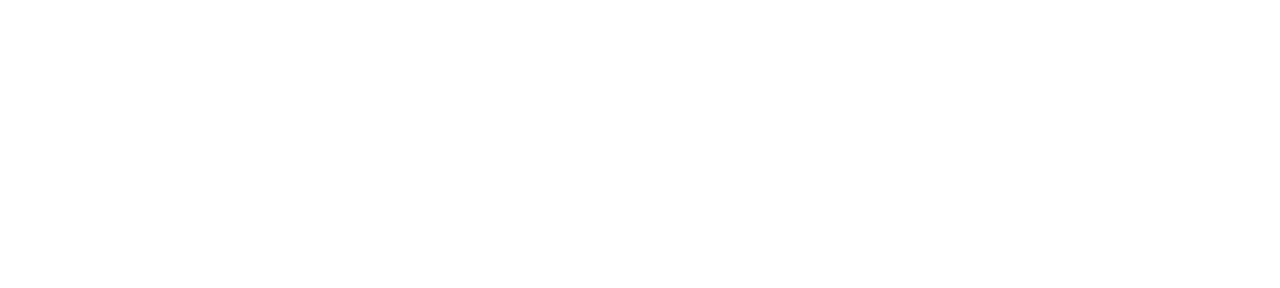
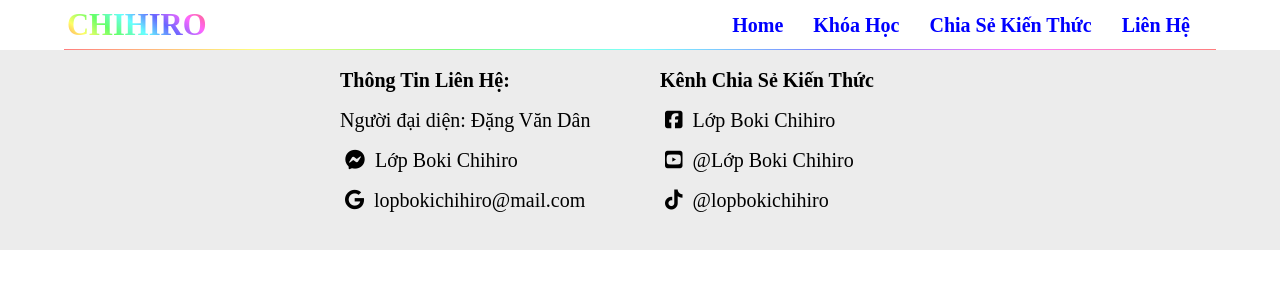
Before and after one commit to caokieu88-bit/caoKieu_Web, a plain HTML site: page lienhe.html in a window 1280 px wide. Drawn offline with Linux system fonts and the light colour scheme.

Commit message:
lan6-09.12

```diff
--- /dev/null
+++ b/chiase.html
@@ -0,0 +1,106 @@
+<!DOCTYPE html>
+<html lang="en">
+  <head>
+    <meta charset="UTF-8" />
+    <meta name="viewport" content="width=device-width, initial-scale=1.0" />
+    <link
+      rel="stylesheet"
+      href="https://cdnjs.cloudflare.com/ajax/libs/font-awesome/6.6.0/css/all.min.css"
+      integrity="sha512-Kc323vGBEqzTmouAECnVceyQqyqdsSiqLQISBL29aUW4U/M7pSPA/gEUZQqv1cwx4OnYxTxve5UMg5GT6L4JJg=="
+      crossorigin="anonymous"
+      referrerpolicy="no-referrer"
+    />
+    <link rel="stylesheet" href="share.css" />
+    <title>Chia Sẻ Kiến Thức</title>
+  </head>
+  <body>
+    <nav>
+      <div class="logo">CHIHIRO</div>
+      <ul>
+        <li class="nav-link"><a href="./index.html">Home</a></li>
+        <li class="nav-link"><a href="./khoahoc.html">Khóa Học</a></li>
+        <li class="nav-link"><a href="./chise.html">Chia Sẻ Kiến Thức</a></li>
+        <li class="nav-link"><a href="./lienhe.html">Liên Hệ</a></li>
+      </ul>
+    </nav>
+
+    <div class="container">
+      <div class="boxVideo">
+        <input type="text" id="searchInput" placeholder="Tìm kiếm video" />
+        <ul id="videoList">
+          <li>
+            <a href="#" data-video="https://www.youtube.com/embed/5nnzG4FcxtU"
+              >bideo 1</a
+            >
+          </li>
+          <li>
+            <a href="#" data-video="https://www.youtube.com/embed/9ZH1I05gegs"
+              >aideo 2</a
+            >
+          </li>
+          <li>
+            <a href="#" data-video="https://www.youtube.com/embed/5nnzG4FcxtU"
+              >Vdeo 3</a
+            >
+          </li>
+          <li>
+            <a href="#" data-video="https://www.youtube.com/embed/9ZH1I05gegs"
+              >ideo 4</a
+            >
+          </li>
+        </ul>
+      </div>
+      <iframe
+        id="myVideo"
+        width="560"
+        height="315"
+        frameborder="0"
+        allowfullscreen
+      ></iframe>
+    </div>
+    <footer>
+      <div class="footer-box">
+        <div class="footer-box1"></div>
+        <div class="ttlh">
+          <p><strong>Thông Tin Liên Hệ:</strong></p>
+          <p>Người đại diện: Đặng Văn Dân</p>
+          <p>
+            <i class="fa-brands fa-facebook-messenger"></i>
+            <a href="https://www.facebook.com/lop.boki.chihiro" target="_blank"
+              >Lớp Boki Chihiro</a
+            >
+          </p>
+          <p>
+            <i class="fa-brands fa-google"></i>
+            <a href="https://mail.google.com/" target="_blank"
+              >lopbokichihiro@mail.com</a
+            >
+          </p>
+        </div>
+        <div class="mxh">
+          <p><strong>Kênh Chia Sẻ Kiến Thức</strong></p>
+          <p class="mxh-f">
+            <i class="fa-brands fa-square-facebook"></i>
+            <a href="https://www.facebook.com/lop.boki.chihiro" target="_blank"
+              >Lớp Boki Chihiro</a
+            >
+          </p>
+          <p class="mxh-y">
+            <i class="fa-brands fa-square-youtube"></i>
+            <a href="https://www.youtube.com/@lopbokichihiro" target="_blank"
+              >@Lớp Boki Chihiro</a
+            >
+          </p>
+          <p class="mxh-t">
+            <i class="fa-brands fa-tiktok"></i>
+            <a href="https://www.tiktok.com/@lopbokionline" target="_blank"
+              >@lopbokichihiro</a
+            >
+          </p>
+        </div>
+        <div class="footer-box4"></div>
+      </div>
+    </footer>
+    <script src="./main.js"></script>
+  </body>
+</html>
--- a/lienhe.html
+++ b/lienhe.html
@@ -0,0 +1,66 @@
+<!DOCTYPE html>
+<html lang="en">
+<head>
+    <meta charset="UTF-8">
+    <meta name="viewport" content="width=device-width, initial-scale=1.0">
+    <link
+      rel="stylesheet"
+      href="https://cdnjs.cloudflare.com/ajax/libs/font-awesome/6.6.0/css/all.min.css"
+      integrity="sha512-Kc323vGBEqzTmouAECnVceyQqyqdsSiqLQISBL29aUW4U/M7pSPA/gEUZQqv1cwx4OnYxTxve5UMg5GT6L4JJg=="
+      crossorigin="anonymous"
+      referrerpolicy="no-referrer"
+    />
+    <link rel="stylesheet" href="style.css">
+    <title>Thông Tin Liên Hệ</title>
+</head>
+<body>
+    <nav>
+        <div class="logo">CHIHIRO</div>
+        <ul>
+          <li class="nav-link"><a href="./index.html">Home</a></li>
+          <li class="nav-link"><a href="./khoahoc.html">Khóa Học</a></li>
+          <li class="nav-link"><a href="./chise.html">Chia Sẻ Kiến Thức</a></li>
+          <li class="nav-link"><a href="./lienhe.html">Liên Hệ</a></li>
+        </ul>
+      </nav>
+
+    <footer>
+        <div class="footer-box">
+          <div class="footer-box1"></div>
+          <div class="ttlh">
+            <p><strong>Thông Tin Liên Hệ:</strong> </p>
+            <p>Người đại diện: Đặng Văn Dân</p>
+            <p>
+              <i class="fa-brands fa-facebook-messenger"></i>
+              <a href="https://www.facebook.com/lop.boki.chihiro" target="_blank">Lớp Boki Chihiro</a>
+            </p>
+            <p>
+              <i class="fa-brands fa-google"></i>
+              <a href="https://mail.google.com/" target="_blank">lopbokichihiro@mail.com</a>
+
+            </p>
+            <!-- <p>
+              <i class="fa-brands fa-tiktok"></i>
+              <a href="https://www.tiktok.com/" target="_blank">@lopbokichihiro</a>
+
+            </p> -->
+
+            <!-- <div class="ttlh-f"><i class="fa-brands fa-facebook-messenger"></i></div>
+            <div class="ttlh-z"></div>
+            <div class="ttlh-m"><i class="fa-brands fa-google"></i></div> -->
+          </div>
+          <div class="mxh">
+
+            <p><strong>Kênh Chia Sẻ Kiến Thức</strong> </p>
+            <p class="mxh-f"><i class="fa-brands fa-square-facebook"></i>
+              <a href="https://www.facebook.com/lop.boki.chihiro" target="_blank">Lớp Boki Chihiro</a></p>
+            <p class="mxh-y"><i class="fa-brands fa-square-youtube"></i>
+            <a href="https://www.youtube.com/@lopbokichihiro" target="_blank">@Lớp Boki Chihiro</a></p>
+            <p class="mxh-t"><i class="fa-brands fa-tiktok"></i>
+              <a href="https://www.tiktok.com/@lopbokionline" target="_blank">@lopbokichihiro</a></p>
+          </div>
+          <div class="footer-box4"></div>
+        </div>
+      </footer>
+</body>
+</html>
--- /dev/null
+++ b/share.css
@@ -0,0 +1,202 @@
+html {
+  font-size: 62.5%;
+}
+
+body {
+  font-size: 1.6rem;
+  margin: 0;
+}
+nav {
+  max-width: 80ch;
+  min-width: 680px;
+  margin: 0 auto;
+  padding-inline: 1em;
+}
+h1,
+h2,
+h3 {
+  text-wrap: balance;
+  line-height: 1;
+}
+p {
+  text-wrap: pretty;
+  line-height: 2;
+  font-size: 2rem;
+}
+nav {
+  position: sticky;
+  top: 0;
+  left: 0;
+  min-height: 5rem;
+  /* background-color: rgb(185, 78, 78); */
+  backdrop-filter: blur(0.2em);
+  display: flex;
+  justify-content: space-between;
+  align-items: center;
+  padding: 0;
+}
+ul {
+  padding-right: 1em;
+  margin: 0;
+  /* display: inline-flex; */
+  gap: 1rem;
+}
+nav li {
+  list-style: none;
+  display: inline-block;
+  cursor: pointer;
+  transition: 0.5s linear;
+  padding: 1rem;
+  font-size: 2rem;
+  font-weight: 500;
+}
+
+h1 {
+  font-size: clamp(5rem, 7cqi, 16rem);
+  font-weight: 100;
+  max-width: 50%;
+  color: #e389f5;
+}
+
+nav:after {
+  content: "";
+  position: absolute;
+  height: 0.05em;
+  width: 100%;
+  bottom: 0;
+  background: linear-gradient(in hsl longer hue 90deg, #f66 0 0);
+  opacity: 0;
+}
+
+.logo {
+  font-weight: 900;
+  font-size: 7cqi;
+  background: linear-gradient(in hsl longer hue 40deg, #f66 0 0);
+  background-clip: text;
+  color: #0000;
+}
+@keyframes fade-out {
+  to {
+    background-size: 150%;
+    opacity: 0;
+  }
+}
+@keyframes zoom-out {
+  to {
+    font-size: 3rem;
+    padding-left: 0.1em;
+  }
+}
+@keyframes appear {
+  to {
+    opacity: 1;
+  }
+}
+@keyframes max-out {
+  to {
+    max-width: 90%;
+  }
+}
+
+nav {
+  animation: max-out linear both;
+  animation-timeline: view();
+  animation-range-start: 80vh;
+  animation-range-end: 100vh;
+}
+nav:after {
+  animation: appear linear both;
+  animation-timeline: view();
+  animation-range-start: 60vh;
+  animation-range-end: 100vh;
+}
+.logo {
+  animation: zoom-out linear both;
+  animation-timeline: view();
+  animation-range-start: 10vh;
+  animation-range-end: 100vh;
+}
+nav a {
+  color: blue;
+  text-decoration: none;
+  white-space: nowrap;
+  display: flex;
+  transition: color 0.3s ease;
+  font-weight: 700;
+}
+.nav-link {
+  border-radius: 10px;
+}
+.nav-link:hover a {
+  background: linear-gradient(in hsl longer hue 20deg, #f66 0 0);
+  background-clip: text;
+  color: #0000;
+}
+.nav-link:hover {
+  background-color: #251515;
+}
+
+.footer-box {
+  height: 20rem;
+  min-width: 800px;
+  background-color: rgba(211, 211, 211, 0.438);
+  display: flex;
+
+  bottom: 0;
+}
+.ttlh,
+.mxh,
+.footer-box1,
+.footer-box4 {
+  flex-grow: 1;
+  width: 30%;
+  min-width: 30rem;
+}
+.footer-box p {
+  line-height: 1;
+  padding-left: 2rem;
+}
+.footer-box a {
+  text-decoration: none;
+  color: #000;
+}
+.footer-box a:hover {
+  color: blue;
+}
+
+.fa-brands {
+  padding: 0 0.5rem;
+}
+
+/* TRANG CHIA SẺ */
+
+.container {
+  display: flex;
+  max-width: 80vw;
+  margin: 2.5rem auto;
+}
+
+#myVideo {
+  width: 55vw;
+  height: 66vh;
+
+  background: #000;
+  margin: 3px;
+  border-radius: 5px;
+}
+.boxVideo {
+  width: 25rem;
+  min-width: 25rem;
+  height: 66vh;
+  border: 2px solid;
+  border-radius: 5px;
+
+  overflow: auto;
+}
+#videoList {
+  margin-top: 30px;
+}
+#searchInput {
+  width: 24rem;
+  height: 2rem;
+}
--- a/style.css
+++ b/style.css
@@ -19,7 +19,7 @@ h1,
 h2,
 h3 {
   text-wrap: balance;
-  line-height: 0.8;
+  line-height: 1;
 }
 p {
   text-wrap: pretty;
@@ -77,7 +77,7 @@ h1 {
   cursor: pointer;
   color: #fff;
 }
-.btn a{
+.btn a {
   color: #fff;
   text-decoration: none;
 }
@@ -178,6 +178,39 @@ nav a {
   background-color: #251515;
 }
 
+.footer-box {
+  /* width: 65vw; */
+  height: 20rem;
+  min-width: 800px;
+  background-color: rgba(211, 211, 211, 0.438);
+  display: flex;
+  /* position: absolute; */
+  bottom: 0;
+}
+.ttlh,
+.mxh,
+.footer-box1,
+.footer-box4 {
+  flex-grow: 1;
+  width: 30%;
+  min-width: 30rem;
+}
+.footer-box p {
+  line-height: 1;
+  padding-left: 2rem;
+}
+.footer-box a {
+  text-decoration: none;
+  color: #000;
+}
+.footer-box a:hover {
+  color: blue;
+}
+
+.fa-brands {
+  padding: 0 0.5rem;
+}
+
 /* TRANG KHÓA HỌC */
 
 h2 {
@@ -227,26 +260,16 @@ h2 {
 .box_duoi_phai li {
   display: flex;
 }
-.footer-box {
-  width: 65vw;
-  height: 20rem;
-  min-width: 800px;
-  background-color: #e389f5;
-  margin: 0 auto;
-}
+
 .chiTietKhoaHoc {
   width: 70vw;
-  /* height: 50vh; */
   min-width: 80rem;
-  /* background-color: #f66; */
   margin: 66vh auto 0;
 }
 .chiTiet {
   width: 100%;
   height: 100vh;
-  /* background-color: aquamarine; */
   margin-top: 1rem;
-
 }
 #boki3 {
   background-image: url(./img/1-0.png);
@@ -287,7 +310,7 @@ h2 {
 .chiTiet h2 {
   padding-top: 6rem;
 }
-.chiTiet p{
+.chiTiet p {
   max-width: 50rem;
   font-size: 2.5rem;
 }
```
Also changed, not shown: index.html (+41 -2 lines), khoahoc.html (+45 -0 lines), main.js (added, +25 -0 lines), chise.html (deleted), img/zalo-logo.png (added).
